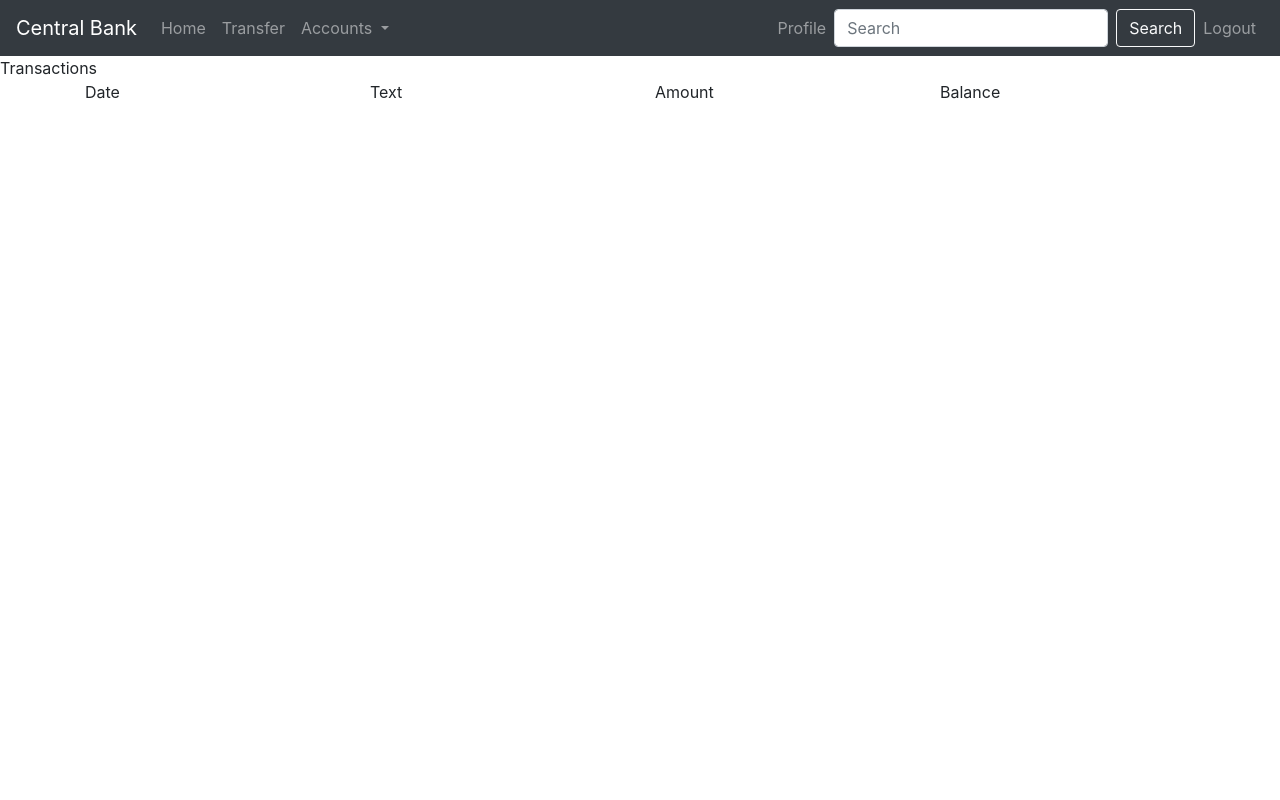
After one commit to MimiMicek/bank-final, a PHP site: page /transactions in a window 1280 px wide. The commit adds this page. Run offline with PHP 8.4, Linux system fonts and the light colour scheme.

Commit message:
Other pages created

```diff
--- /dev/null
+++ b/accounts-overview.php
@@ -0,0 +1,6 @@
+<?php
+
+require_once 'top.php';
+require_once 'header.php';
+
+echo 'Accounts overview';
--- a/css/register.css
+++ b/css/register.css
@@ -21,11 +21,12 @@ html, body{
 }
 
 #loginContainer * {
-    color: blanchedalmond;
-    font-family: 'Dosis', sans-serif;
+    color: white;
+    font-family: -apple-system,BlinkMacSystemFont,"Segoe UI",Roboto,"Helvetica Neue",Arial,"Noto Sans",sans-serif,"Apple Color Emoji","Segoe UI Emoji","Segoe UI Symbol","Noto Color Emoji";
+    font-weight: 400;
+    line-height: 1.5;
     box-sizing: border-box;
-    font-weight: normal;
-    line-height: 1em;
+
 }
 
 #loginContainer{
@@ -92,16 +93,10 @@ html, body{
 }
 
 #inputContainer button{
-    background-color: blanchedalmond;
     color: darkgray;
-    border: 2px solid darkgray;
-    border-radius: 250px;
     display: block;
-    font-weight: bold;
     font-size: 17px;
     letter-spacing: 1px;
-    margin: 20px auto;
-    height: 41px;
     width: 100%;
 }
 
@@ -135,7 +130,7 @@ html, body{
 }
 
 #loginText h1{
-    color: blanchedalmond;
+    color: white;
     font-size: 40px;
     font-weight: bold;
 }
@@ -155,3 +150,8 @@ html, body{
     background: url("../images/trust.png") no-repeat 0 0;
 
 }
+
+.headline{
+    font-size: 2rem;
+    font-weight: 400;
+}
--- a/css/style.css
+++ b/css/style.css
@@ -1,3 +1,4 @@
+/*
 .topBar{
     width: 100%;
     height: 65px;
@@ -34,4 +35,11 @@ nav a{
     position: relative;
     color: blanchedalmond;
     font-size: 20px;
+}*/
+
+.container{
+    justify-content: flex-start;
+    flex-wrap: wrap;
+    align-items: center;
+    align-content: flex-start;
 }
--- a/header.php
+++ b/header.php
@@ -1,6 +1,6 @@
 <?php require_once 'top.php';?>
 
-<div class="topBar">
+<!--<div class="topBar">
     <div class="logo">
         <a href="index.php">Central Bank</a>
     </div>
@@ -13,3 +13,45 @@
         <a href="#">Logout</a>
     </nav>
 </div>
+-->
+
+<nav class="navbar navbar-expand-lg navbar-dark bg-dark">
+    <a class="navbar-brand" href="index">Central Bank</a>
+    <button class="navbar-toggler" type="button" data-toggle="collapse" data-target="#navbarTogglerDemo02" aria-controls="navbarTogglerDemo02" aria-expanded="false" aria-label="Toggle navigation">
+        <span class="navbar-toggler-icon"></span>
+    </button>
+
+    <div class="collapse navbar-collapse" id="navbarTogglerDemo02">
+        <ul class="navbar-nav mr-auto mt-2 mt-lg-0">
+            <li class="nav-item">
+                <a class="nav-link" href="index">Home</a>
+            </li>
+            <li class="nav-item">
+                <a class="nav-link" href="transfer">Transfer</a>
+            </li>
+            <li class="nav-item dropdown">
+                <a class="nav-link dropdown-toggle" href="#" id="navbarDropdown" role="button" data-toggle="dropdown" aria-haspopup="true" aria-expanded="false">
+                    Accounts
+                </a>
+                <div class="dropdown-menu" aria-labelledby="navbarDropdown">
+                    <a class="dropdown-item" href="accounts-overview">Accounts overview</a>
+                    <a class="dropdown-item" href="transactions">Transactions</a>
+                </div>
+            </li>
+        </ul>
+        <ul class="navbar-nav mr-0 mt-2 mt-lg-0">
+            <li class="nav-item">
+                <a class="nav-link" href="profile">Profile</a>
+            </li>
+        </ul>
+        <form class="form-inline my-2 my-lg-0">
+            <input class="form-control mr-sm-2" type="search" placeholder="Search">
+            <button class="btn btn-outline-light my-2 my-sm-0" type="submit">Search</button>
+        </form>
+        <ul class="navbar-nav mr-0 mt-2 mt-lg-0">
+            <li class="nav-item">
+                <a class="nav-link" href="register">Logout</a>
+            </li>
+        </ul>
+    </div>
+</nav>
--- /dev/null
+++ b/profile.php
@@ -0,0 +1,6 @@
+<?php
+
+require_once 'top.php';
+require_once 'header.php';
+
+echo 'User profile';
--- a/top.php
+++ b/top.php
@@ -10,9 +10,14 @@
           content="width=device-width, user-scalable=no, initial-scale=1.0, maximum-scale=1.0, minimum-scale=1.0">
     <meta http-equiv="X-UA-Compatible" content="ie=edge">
     <title>Bank</title>
-    <link rel="stylesheet" href="https://stackpath.bootstrapcdn.com/bootstrap/4.3.1/css/bootstrap.min.css"
-          integrity="sha384-ggOyR0iXCbMQv3Xipma34MD+dH/1fQ784/j6cY/iJTQUOhcWr7x9JvoRxT2MZw1T" crossorigin="anonymous">
+<!--    <link rel="stylesheet" href="https://stackpath.bootstrapcdn.com/bootstrap/4.3.1/css/bootstrap.min.css"
+          integrity="sha384-ggOyR0iXCbMQv3Xipma34MD+dH/1fQ784/j6cY/iJTQUOhcWr7x9JvoRxT2MZw1T" crossorigin="anonymous">-->
     <link rel="stylesheet" type="text/css" href="css/register.css">
     <link rel="stylesheet" type="text/css" href="css/style.css">
     <link href="https://fonts.googleapis.com/css?family=Dosis&display=swap" rel="stylesheet">
+    <link rel="stylesheet" href="https://maxcdn.bootstrapcdn.com/bootstrap/4.3.1/css/bootstrap.min.css">
+    <script src="https://ajax.googleapis.com/ajax/libs/jquery/3.4.0/jquery.min.js"></script>
+    <script src="https://cdnjs.cloudflare.com/ajax/libs/popper.js/1.14.7/umd/popper.min.js"></script>
+    <script src="https://maxcdn.bootstrapcdn.com/bootstrap/4.3.1/js/bootstrap.min.js"></script>
+</head>
 <body>
--- /dev/null
+++ b/transactions.php
@@ -0,0 +1,26 @@
+<?php
+
+require_once 'top.php';
+require_once 'header.php';
+
+echo 'Transactions';
+
+
+?>
+
+<div class="container">
+    <div class="row">
+        <div class="col-sm">
+            Date
+        </div>
+        <div class="col-sm">
+           Text
+        </div>
+        <div class="col-sm">
+            Amount
+        </div>
+        <div class="col-sm">
+            Balance
+        </div>
+    </div>
+</div>
--- /dev/null
+++ b/transfer.php
@@ -0,0 +1,6 @@
+<?php
+
+require_once 'top.php';
+require_once 'header.php';
+
+echo 'Transfer';
```
Also changed, not shown: register.php (+4 -4 lines).
